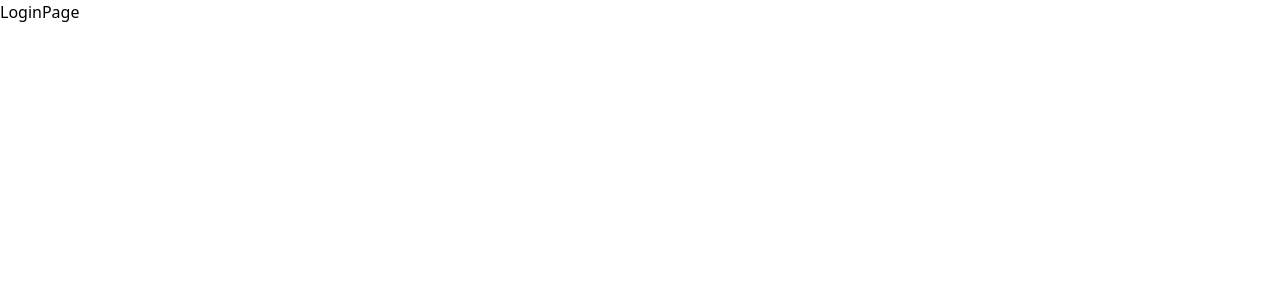
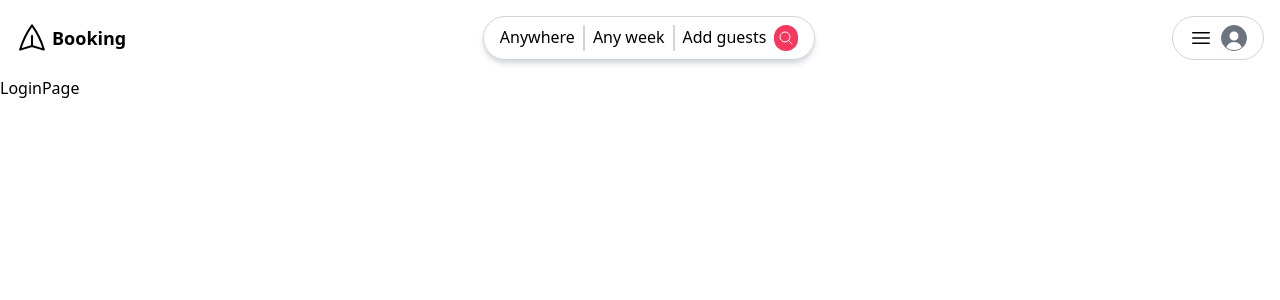
Before and after one commit to FernandoMoyano/booking-app-MERN, a React (Vite) app in the folder client/: page /login in a window 1280 px wide. Shown: the top 300 px of the page. Built offline with nearby package versions, Linux system fonts and the light colour scheme; the HTML template or start-up script is replaced by a standard one.

Commit message:
Layout folder

```diff
--- a/client/src/App.jsx
+++ b/client/src/App.jsx
@@ -1,12 +1,15 @@
 import { Routes, Route } from "react-router-dom";
 import IndexPage from "./pages/IndexPage/IndexPage";
 import LoginPage from "./pages/LoginPage/LoginPage";
+import Layout from "./Layout/Layout";
 
 function App() {
   return (
     <Routes>
-      <Route index element={<IndexPage />}></Route>
-      <Route path="/login" element={<LoginPage />}></Route>
+      <Route path="/" element={<Layout />}>
+        <Route index element={<IndexPage />}></Route>
+        <Route path="/login" element={<LoginPage />}></Route>
+      </Route>
     </Routes>
   );
 }
--- /dev/null
+++ b/client/src/Layout/Layout.jsx
@@ -0,0 +1,14 @@
+import React from "react";
+import Header from "../components/Header/Header";
+import { Outlet } from "react-router-dom";
+
+const Layout = () => {
+  return (
+    <div>
+      <Header />
+      <Outlet />
+    </div>
+  );
+};
+
+export default Layout;
--- a/client/src/components/Header/Header.jsx
+++ b/client/src/components/Header/Header.jsx
@@ -1,4 +1,5 @@
 import React from "react";
+import { Link } from "react-router-dom";
 
 const Header = () => {
   return (
--- a/client/src/pages/IndexPage/IndexPage.jsx
+++ b/client/src/pages/IndexPage/IndexPage.jsx
@@ -1,13 +1,8 @@
 import React from "react";
-import Header from "../../components/Header/Header";
 
 
 const IndexPages = () => {
-  return (
-    <div>
-     <Header/>
-    </div>
-  );
+  return <div>Index Page Here</div>;
 };
 
 export default IndexPages;
```
